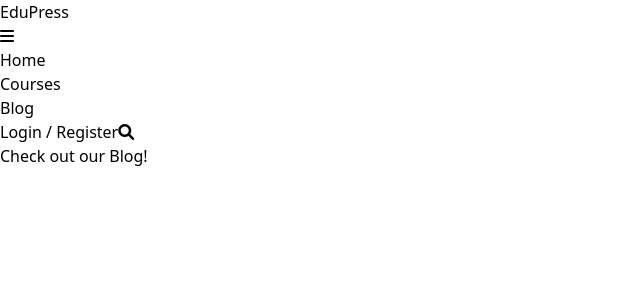
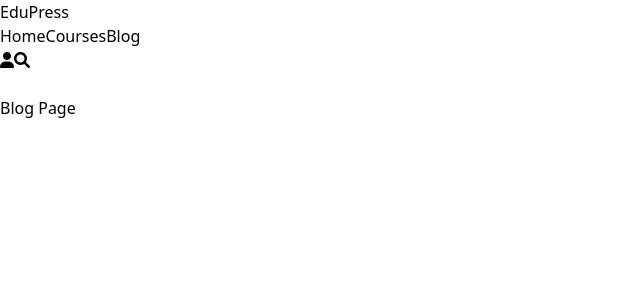
Before and after one commit to omtewari/Project1, a React (Vite) app in the folder frontend/: page /blog in a window 1280 px wide. Shown: the top 300 px of the page, without its empty margins (0-640 px from the left). Built offline with nearby package versions, Linux system fonts and the light colour scheme.

Commit message:
updated navbar

```diff
--- a/frontend/src/components/Header.jsx
+++ b/frontend/src/components/Header.jsx
@@ -1,3 +1,4 @@
+// src/components/HeroSection.js
 import React from "react";
 
 const HeroSection = () => {
@@ -24,7 +25,6 @@ const HeroSection = () => {
         </div>
       </div>
     </div>
-
   );
 };
 
--- a/frontend/src/components/Navbar.jsx
+++ b/frontend/src/components/Navbar.jsx
@@ -1,80 +1,84 @@
-// src/components/Navbar.js
-import React, { useState } from "react";
-import { Link, useLocation } from "react-router-dom";
+import React, { useState } from 'react';
 
 const Navbar = () => {
-  const location = useLocation();
-  const [isOpen, setIsOpen] = useState(false); // State for toggling the menu
-
-  const toggleMenu = () => {
-    setIsOpen(!isOpen);
-  };
+  const [isOpen, setIsOpen] = useState(false);
 
   return (
-    <nav className="flex justify-between items-center bg-white shadow p-4">
-      {/* Left Side - Logo */}
-      <div className="text-orange-500 text-2xl font-bold">
-        <Link to="/">EduPress</Link>
+    <nav className="bg-white shadow-lg">
+      <div className="max-w-7xl mx-auto px-4 sm:px-6 lg:px-8">
+        <div className="flex justify-between items-center h-16">
+          {/* Logo */}
+          <div className="flex-shrink-0">
+            <a href="/" className="text-orange-600 text-2xl font-extrabold">
+              EduPress
+            </a>
+          </div>
+
+          {/* Centered Menu */}
+          <div className="hidden md:flex space-x-8 absolute left-1/2 transform -translate-x-1/2">
+            <a href="/" className="text-gray-900 hover:text-orange-500 px-4 py-2 rounded-md text-lg font-medium transition-colors duration-300 ease-in-out">
+              Home
+            </a>
+            <a href="/courses" className="text-gray-900 hover:text-orange-500 px-4 py-2 rounded-md text-lg font-medium transition-colors duration-300 ease-in-out">
+              Courses
+            </a>
+            <a href="/blog" className="text-gray-900 hover:text-orange-500 px-4 py-2 rounded-md text-lg font-medium transition-colors duration-300 ease-in-out">
+              Blog
+            </a>
+          </div>
+
+          {/* Profile & Search Icons */}
+          <div className="hidden md:flex items-center space-x-4">
+            <a href="/login" className="text-gray-900 hover:text-orange-500 transition-colors duration-300 ease-in-out">
+            <i className="fas fa-user"></i>
+            </a>
+            <a href="/search" className="text-gray-900 hover:text-orange-500 transition-colors duration-300 ease-in-out">
+            <i className="fas fa-search"></i>
+            </a>
+          </div>
+
+          {/* Mobile Menu Button */}
+          <div className="-mr-2 flex md:hidden">
+            <button
+              onClick={() => setIsOpen(!isOpen)}
+              className="inline-flex items-center justify-center p-2 rounded-md text-gray-900 hover:text-orange-500 hover:bg-gray-100 focus:outline-none focus:bg-gray-100 focus:text-orange-500"
+            >
+              <svg className="block h-6 w-6" xmlns="http://www.w3.org/2000/svg" fill="none" viewBox="0 0 24 24" stroke="currentColor" aria-hidden="true">
+                <path strokeLinecap="round" strokeLinejoin="round" strokeWidth="2" d={isOpen ? 'M6 18L18 6M6 6l12 12' : 'M4 6h16M4 12h16m-7 6h7'} />
+              </svg>
+            </button>
+          </div>
+        </div>
       </div>
 
-      {/* Hamburger Icon for Mobile */}
-      <button
-        className="md:hidden text-gray-700"
-        onClick={toggleMenu}
-        aria-label="Toggle menu"
-      >
-        <i className={`fas fa-${isOpen ? "times" : "bars"}`}></i>
-      </button>
+      {/* Mobile Menu Dropdown */}
+      {isOpen && (
+        <div className="md:hidden">
+          <div className="px-2 pt-2 pb-3 space-y-1 sm:px-3">
+            <a href="/" className="block text-gray-900 hover:bg-orange-500 hover:text-white px-3 py-2 rounded-md text-base font-medium transition-colors duration-300 ease-in-out">
+              Home
+            </a>
+            <a href="/courses" className="block text-gray-900 hover:bg-orange-500 hover:text-white px-3 py-2 rounded-md text-base font-medium transition-colors duration-300 ease-in-out">
+              Courses
+            </a>
+            <a href="/blog" className="block text-gray-900 hover:bg-orange-500 hover:text-white px-3 py-2 rounded-md text-base font-medium transition-colors duration-300 ease-in-out">
+              Blog
+            </a>
+          </div>
 
-      {/* Center - Nav Links */}
-      <ul
-        className={`flex-col md:flex-row md:flex md:space-x-6 text-gray-700 md:flex md:items-center ${isOpen ? "flex" : "hidden"} md:visible`}
-      >
-        <li>
-          <Link
-            to="/"
-            className={`hover:text-orange-500 ${
-              location.pathname === "/" ? "border-b-2 border-orange-500" : ""
-            }`}
-          >
-            Home
-          </Link>
-        </li>
-        <li>
-          <Link
-            to="/courses"
-            className={`hover:text-orange-500 ${
-              location.pathname === "/courses"
-                ? "border-b-2 border-orange-500"
-                : ""
-            }`}
-          >
-            Courses
-          </Link>
-        </li>
-        <li>
-          <Link
-            to="/blog"
-            className={`hover:text-orange-500 ${
-              location.pathname === "/blog"
-                ? "border-b-2 border-orange-500"
-                : ""
-            }`}
-          >
-            Blog
-          </Link>
-        </li>
-      </ul>
-
-      {/* Right Side - Login/Register & Search */}
-      <div className="hidden md:flex items-center space-x-4">
-        <Link to="/login" className="text-gray-700 hover:text-orange-500">
-          Login / Register
-        </Link>
-        <button className="text-gray-700 hover:text-orange-500">
-          <i className="fas fa-search"></i>
-        </button>
-      </div>
+          {/* Icons in Mobile View */}
+          <div className="pt-4 pb-3 border-t border-gray-200">
+            <div className="flex items-center px-5 space-x-4">
+              <a href="/profile" className="text-gray-900 hover:text-orange-500 transition-colors duration-300 ease-in-out">
+              <i className="fas fa-user"></i>
+              </a>
+              <a href="/search" className="text-gray-900 hover:text-orange-500 transition-colors duration-300 ease-in-out">
+              <i className="fas fa-search"></i>
+              </a>
+            </div>
+          </div>
+        </div>
+      )}
     </nav>
   );
 };
--- a/frontend/src/pages/Blog.jsx
+++ b/frontend/src/pages/Blog.jsx
@@ -1,7 +1,13 @@
+// src/pages/Blog.js
 import React from 'react';
 
 const Blog = () => {
-  return <div className="p-8">Check out our Blog!</div>;
+  return (
+    <div>
+      <h1>Blog Page</h1>
+      {/* Blog content goes here */}
+    </div>
+  );
 };
 
 export default Blog;
--- a/frontend/src/pages/Courses.jsx
+++ b/frontend/src/pages/Courses.jsx
@@ -1,7 +1,13 @@
+// src/pages/Courses.js
 import React from 'react';
 
 const Courses = () => {
-  return <div className="p-8">Browse our Courses!</div>;
+  return (
+    <div>
+      <h1>Courses Page</h1>
+      {/* Courses content goes here */}
+    </div>
+  );
 };
 
 export default Courses;
```
Also changed, not shown: frontend/src/App.jsx (+4 -3 lines). Lines whose indentation alone changed are shown as unchanged.
